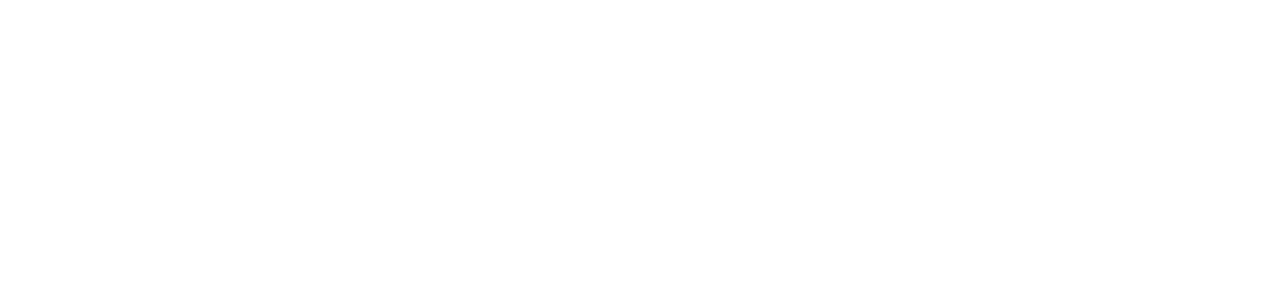
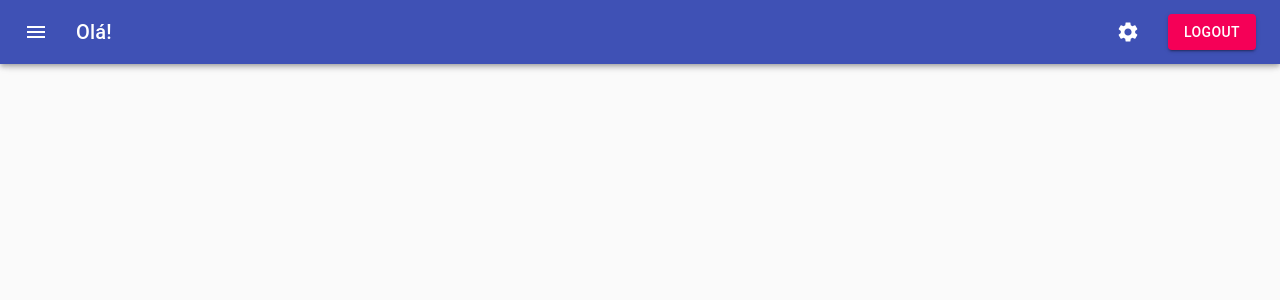
Before and after one commit to FelipeKenzo/pcs-3443, a React (Create React App) app in the folder asma-web/: page /dash in a window 1280 px wide. Shown: the top 300 px of the page. Built offline with nearby package versions, Linux system fonts and the light colour scheme.

Commit message:
Dashboard

```diff
--- a/asma-web/src/App.js
+++ b/asma-web/src/App.js
@@ -1,20 +1,23 @@
 import React from 'react';
 import { BrowserRouter as Router, Route, Switch } from 'react-router-dom';
-import login from './pages/login'
-import welcome from './pages/welcome'
-import signup from './pages/signup'
-import registerPatient from './pages/registerpatient'
+import login from './pages/login';
+import welcome from './pages/welcome';
+import signup from './pages/signup';
+import registerPatient from './pages/registerpatient';
+import dashboard from './pages/dashboard';
+import patientlist from './pages/patientlist';
 
 function App() {
   return (
     <Router>
       <div>
-        <Switch>
-          <Route exact path="/" component={welcome} />
-          <Route exact path="/login" component={login} />
-          <Route exact path="/signup" component={signup} />
-          <Route exact path="/register-patient" component={registerPatient} />
-        </Switch>
+        <Route exact path="/" component={welcome} />
+        <Route exact path="/login" component={login} />
+        <Route exact path="/signup" component={signup} />
+        <Route path="/dash" component={dashboard} />
+        <Route exact path="/dash/acompanhamento" component={patientlist} />
+        <Route exact path="/dash/register-patient" component={registerPatient} />
+        {/*<Route exact path="/dashboard" component={dashboard} />*/}
       </div>
     </Router>
   );
--- /dev/null
+++ b/asma-web/src/pages/dashboard.js
@@ -0,0 +1,167 @@
+import React from 'react';
+import { Link } from 'react-router-dom';
+import clsx from 'clsx';
+import { makeStyles } from '@material-ui/core/styles';
+import Button from '@material-ui/core/Button';
+import Drawer from '@material-ui/core/Drawer';
+import CssBaseline from '@material-ui/core/CssBaseline';
+import AppBar from '@material-ui/core/AppBar';
+import Toolbar from '@material-ui/core/Toolbar';
+import List from '@material-ui/core/List';
+import Typography from '@material-ui/core/Typography';
+import Divider from '@material-ui/core/Divider';
+import IconButton from '@material-ui/core/IconButton';
+import MenuIcon from '@material-ui/icons/Menu';
+import ChevronLeftIcon from '@material-ui/icons/ChevronLeft';
+import SettingsIcon from '@material-ui/icons/Settings';
+import ListItem from '@material-ui/core/ListItem';
+import ListItemText from '@material-ui/core/ListItemText';
+
+
+const drawerWidth = 240;
+
+const useStyles = makeStyles((theme) => ({
+  root: {
+    display: 'flex',
+  },
+  appBar: {
+    transition: theme.transitions.create(['margin', 'width'], {
+      easing: theme.transitions.easing.sharp,
+      duration: theme.transitions.duration.leavingScreen,
+    }),
+  },
+  appBarShift: {
+    width: `calc(100% - ${drawerWidth}px)`,
+    marginLeft: drawerWidth,
+    transition: theme.transitions.create(['margin', 'width'], {
+      easing: theme.transitions.easing.easeOut,
+      duration: theme.transitions.duration.enteringScreen,
+    }),
+  },
+  menuButton: {
+    marginRight: theme.spacing(2),
+  },
+  hide: {
+    display: 'none',
+  },
+  drawer: {
+    width: drawerWidth,
+    flexShrink: 0,
+  },
+  drawerPaper: {
+    width: drawerWidth,
+  },
+  drawerHeader: {
+    display: 'flex',
+    alignItems: 'center',
+    padding: theme.spacing(0, 1),
+    // necessary for content to be below app bar
+    ...theme.mixins.toolbar,
+    justifyContent: 'flex-end',
+  },
+  content: {
+    flexGrow: 1,
+    padding: theme.spacing(3),
+    transition: theme.transitions.create('margin', {
+      easing: theme.transitions.easing.sharp,
+      duration: theme.transitions.duration.leavingScreen,
+    }),
+    marginLeft: -drawerWidth,
+  },
+  contentShift: {
+    transition: theme.transitions.create('margin', {
+      easing: theme.transitions.easing.easeOut,
+      duration: theme.transitions.duration.enteringScreen,
+    }),
+    marginLeft: 0,
+	},
+	typographyFlex: {
+		flex: 1,
+	},
+	gearButton: {
+		marginRight: theme.spacing(2),
+	}
+}));
+
+export default function Dashboard(props) {
+
+  const classes = useStyles();
+  const [open, setOpen] = React.useState(false);
+	const loggedIn = true/*props.isLoggedIn*/;
+
+  const handleDrawerOpen = () => {
+    setOpen(true);
+  };
+
+  const handleDrawerClose = () => {
+    setOpen(false);
+  };
+
+  return (
+    <div className={classes.root}>
+      <CssBaseline />
+      <AppBar
+        position="fixed"
+        className={clsx(classes.appBar, {
+          [classes.appBarShift]: open,
+        })}
+      >
+        <Toolbar>
+          {loggedIn &&
+						<IconButton
+							color="inherit"
+							aria-label="open drawer"
+							onClick={handleDrawerOpen}
+							edge="start"
+							className={clsx(classes.menuButton, open && classes.hide)}
+						>
+							<MenuIcon />
+						</IconButton>
+					}
+          <Typography variant="h6" noWrap className={classes.typographyFlex}>
+            {loggedIn ? "Olá!" : "Login necessário."}
+          </Typography>
+					<IconButton
+							color="inherit"
+							className={clsx(classes.gearButton, loggedIn === false && classes.hide)}
+					>
+						<SettingsIcon />
+					</IconButton>
+					<Button
+						variant="contained"
+						color="secondary"
+						href={loggedIn ? "/" : "/login"}
+					>
+						{loggedIn ? "Logout" : "Login"}
+					</Button>
+        </Toolbar>
+      </AppBar>
+      <Drawer
+        className={classes.drawer}
+        variant="persistent"
+        anchor="left"
+        open={open}
+        classes={{
+          paper: classes.drawerPaper,
+        }}
+      >
+        <div className={classes.drawerHeader}>
+          <IconButton onClick={handleDrawerClose}>
+            <ChevronLeftIcon />
+          </IconButton>
+        </div>
+        <List>
+          <ListItem divider button component={Link} to="/dash/acompanhamento" key="acomp">
+            <ListItemText primary="Acompanhamento" />
+          </ListItem>
+          <ListItem divider button component={Link} to="/dash/estat" key="estat">
+            <ListItemText primary="Estatísticas" />
+          </ListItem>
+          <ListItem divider button component={Link} to="/dash/register-patient" key="regist">
+            <ListItemText primary="Registrar Paciente" />
+          </ListItem>
+        </List>
+      </Drawer>
+    </div>
+  );
+}
--- a/asma-web/src/pages/login.js
+++ b/asma-web/src/pages/login.js
@@ -44,6 +44,7 @@
 	}
 });
 
+const logo = require("../images/logo.png")
 class login extends Component {
 	constructor(props) {
 		super(props);
@@ -102,9 +103,10 @@
 			<Container component="main" maxWidth="xs">
 				<CssBaseline />
 				<div className={classes.paper}>
-					<Avatar className={classes.avatar}>
+					{/*<Avatar className={classes.avatar}>
 						<LockOutlinedIcon />
-					</Avatar>
+					</Avatar>*/}
+					<img src={logo} width="450px" height="285px"/>
 					<Typography component="h1" variant="h5">
 						Login
 					</Typography>
--- /dev/null
+++ b/asma-web/src/pages/patientlist.js
@@ -0,0 +1,58 @@
+import React from 'react';
+import Grid from '@material-ui/core/Grid';
+import { makeStyles } from '@material-ui/core/styles';
+
+function patientlist (props) {
+
+    return (
+        <Grid container spacing={2}>
+            <Grid item xs={2} />
+            <Grid item xs={8}>
+                Pessoa1
+            </Grid>
+            <Grid item xs={2} />
+            <Grid item xs={2} />
+            <Grid item xs={8}>
+                Pessoa1
+            </Grid>
+            <Grid item xs={2} />
+            <Grid item xs={2} />
+            <Grid item xs={8}>
+                Pessoa1
+            </Grid>
+            <Grid item xs={2} />
+            <Grid item xs={2} />
+            <Grid item xs={8}>
+                Pessoa1
+            </Grid>
+            <Grid item xs={2} />
+            <Grid item xs={2} />
+            <Grid item xs={8}>
+                Pessoa1
+            </Grid>
+            <Grid item xs={2} />
+            <Grid item xs={2} />
+            <Grid item xs={8}>
+                Pessoa1
+            </Grid>
+            <Grid item xs={2} />
+            <Grid item xs={2} />
+            <Grid item xs={8}>
+                Pessoa1
+            </Grid>
+            <Grid item xs={2} />
+            <Grid item xs={2} />
+            <Grid item xs={8}>
+                Pessoa1
+            </Grid>
+            <Grid item xs={2} />
+            <Grid item xs={2} />
+            <Grid item xs={8}>
+                Pessoa1
+            </Grid>
+            <Grid item xs={2} />
+        </Grid>
+    );
+}
+
+export default patientlist;
```
Also changed, not shown: asma-web/src/images/logo.png (added).
